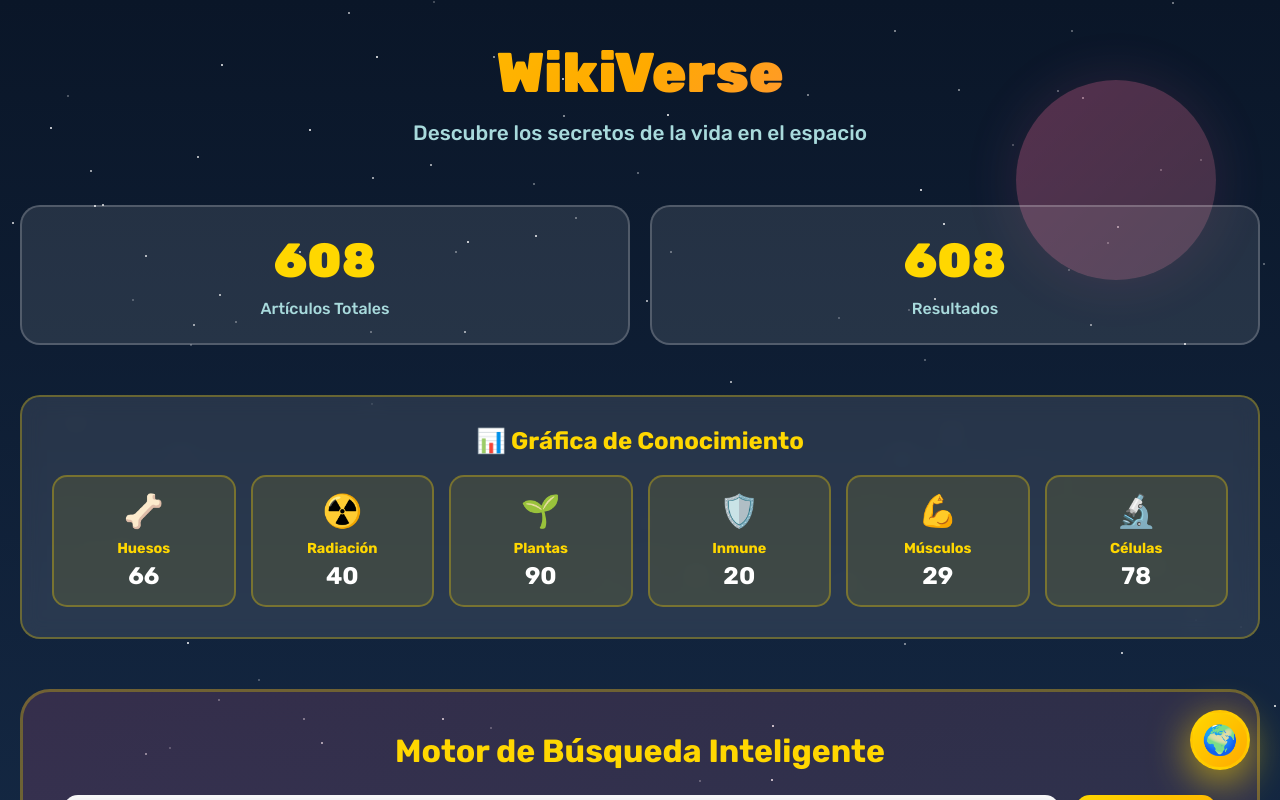
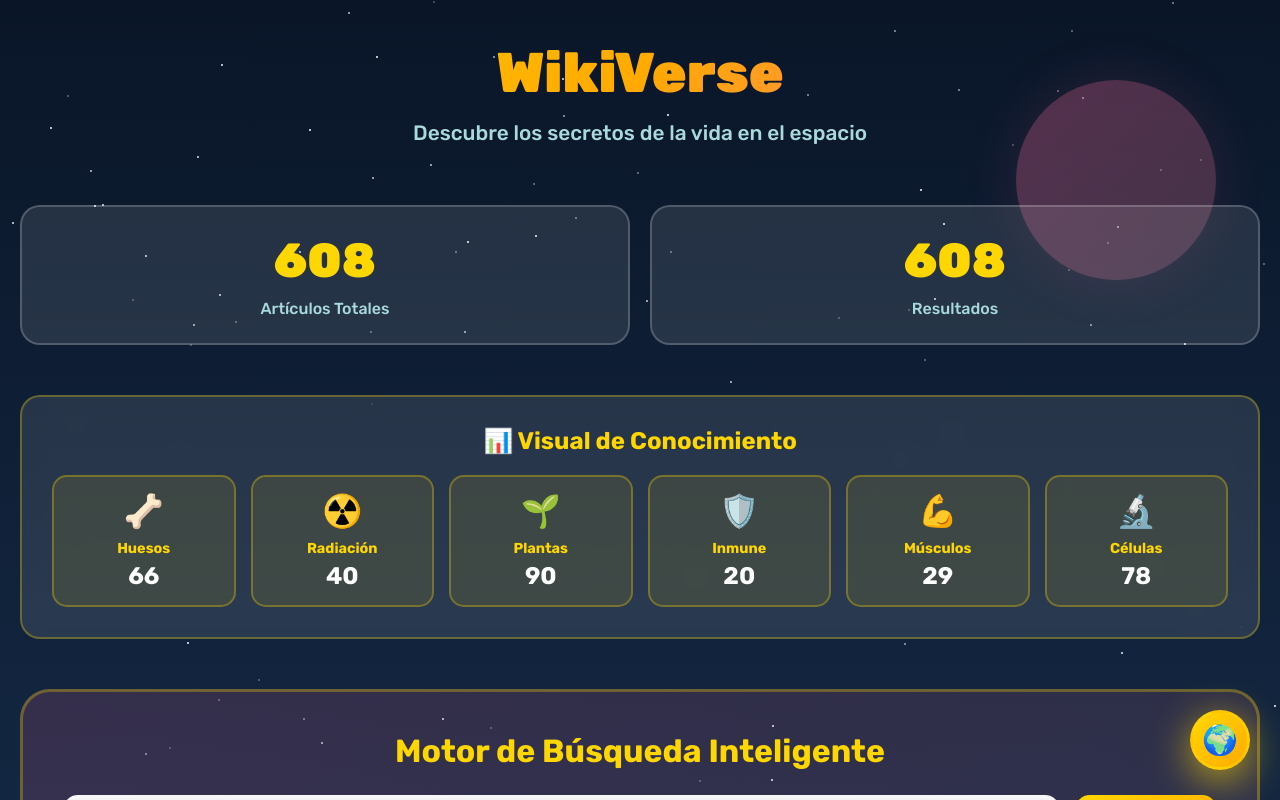
Before and after one commit to Luis-espino/WikiVerse, a plain HTML site: page index.html in a window 1280 px wide. Shown: the top 800 px of the page. Drawn offline with Linux system fonts and the light colour scheme.

Commit message:
Update index.html

```diff
--- a/index.html
+++ b/index.html
@@ -498,7 +498,7 @@
         </div>
 
         <div class="knowledge-graph">
-            <h3 class="graph-title">📊 Gráfica de Conocimiento</h3>
+            <h3 class="graph-title">📊 Visual de Conocimiento</h3>
             <div class="graph-content">
                 <div class="graph-node" onclick="quickSearch('bone')">
                     <div class="node-icon">🦴</div>
```
